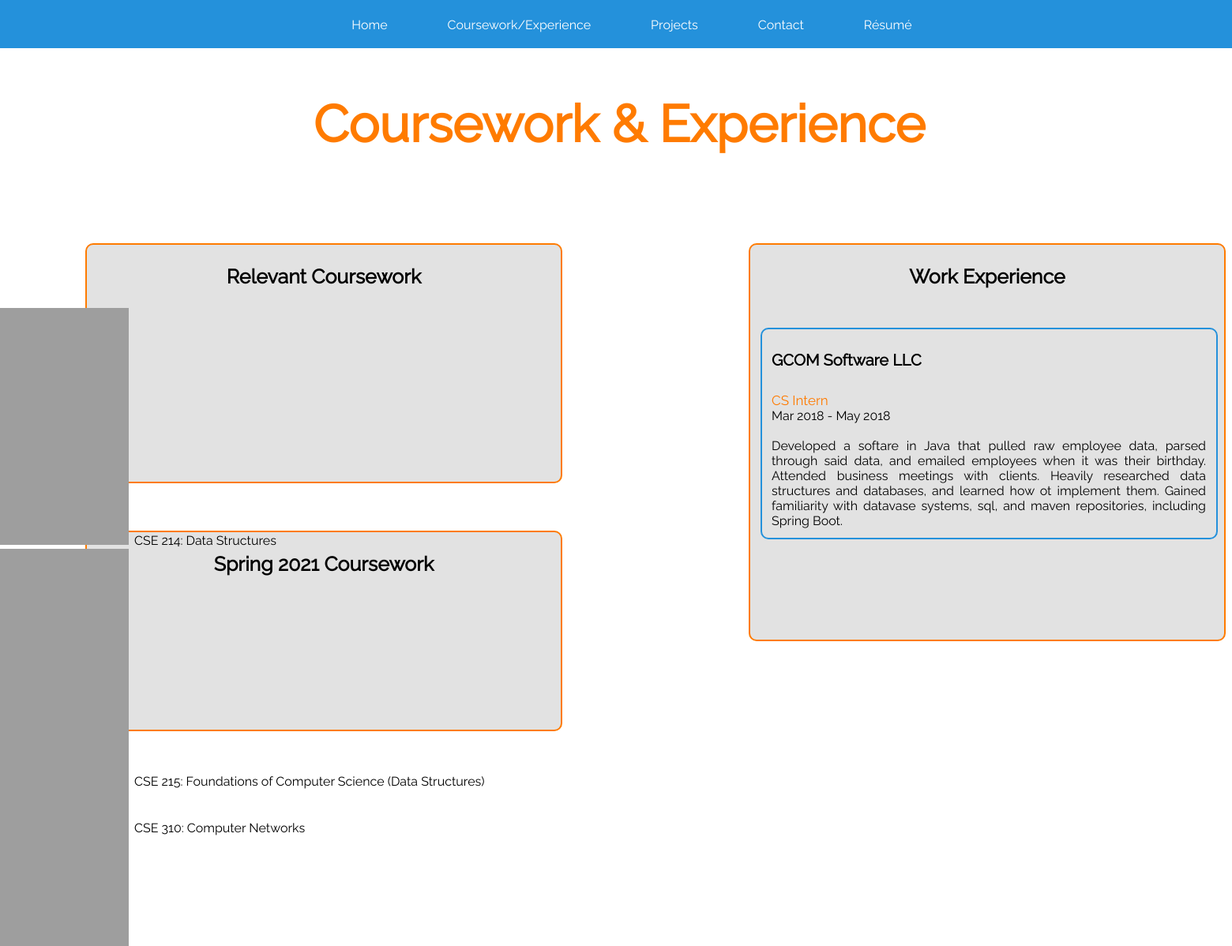
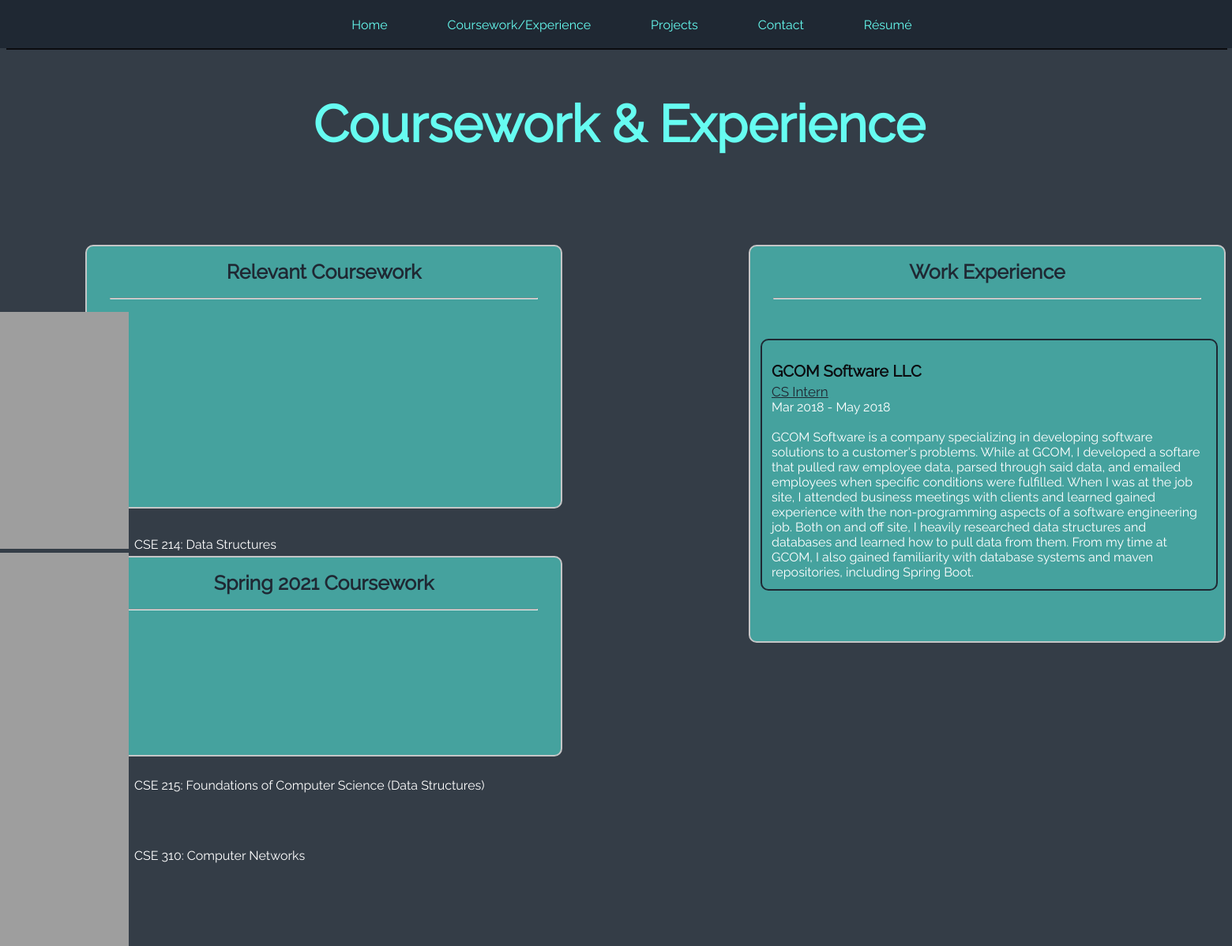
Before and after one commit to ksyadav01/personal-website, a Flask app: page /coursework_experience in a window 1560 px wide. Shown: the top 1198 px of the page at 79% size. Run offline with Flask 2, Linux system fonts and the light colour scheme.

Commit message:
Changed theme of website

```diff
--- a/app/static/styles/experience.css
+++ b/app/static/styles/experience.css
@@ -7,25 +7,37 @@
     /*font-family: 'Leto', sans-serif;*/
     font-family: 'Raleway', sans-serif;
 }
+#karangg-header{
+    color: Black;
+    text-align: center;
+    /* font-family: 'Leto', sans-serif;*/
+    font-family: 'Raleway', sans-serif;
+}
+body{
+    background-color: rgb(31, 40, 51, .90);
+}
 .nav-bar{
-    background-color: #2491db;
+    /*background-color: #2491db;*/
+    background-color: #1F2833;
     position: fixed;
     border-width: 0px;
     width: 100%;
-    height: 75px;
+    height: 74px;
     margin-top: -22px;
     margin-left: -8px;
     z-index: 10;
 }
 .nav-bar a {
     font-size: 16px;
-    color: white;
+    color: #66FCF1;
+    /*color: white;*/
     padding: 14px 16px;
     text-decoration: none;
     font-family: 'Raleway', sans-serif;
 }
 nav{
-    background-color: #2491db;
+    /*background-color: #2491db;*/
+    background-color: #1F2833;
 }
 nav ul{
     text-align: center;
@@ -36,13 +48,27 @@ ul{
 nav ul li{
     display: inline-block;
     padding: 20px;
-    color: white;
+    /*color: white;*/
+    color: #66FCF1;
     font-family: Arial;
     transition: .2s ease-out;
 }
-nav li:hover{
-    background-color: rgb(255, 123, 0);
+nav ul li:hover{
+    /*background-color: rgb(255, 123, 0);*/
+    background-color: #0b0c10;
 }
+.underbar-nav{
+    position: relative;
+    top: 53px;
+    width: 100%;
+    height: 0px;
+    border: 1px solid #0B0C10;
+    z-index: 2000;
+}
+
+
+
+
 .main-box{
     display: block;
     width: 100%;
@@ -62,34 +88,41 @@ nav li:hover{
     text-align: center;
     font-family: 'Raleway', sans-serif;
     font-size: 65px;
-    color:rgb(255, 123, 0);
+    color:#66FCF1;
     /*text-shadow: 1px 1px rgb(255, 123, 0);*/
 }
-
 .left-box{
 
     width: 100%;
+    justify-content: right;
 }
 .right-box{
     border: 0px;
     width: 100%;
 }
 .relevant-coursework-box{
-    background-color: rgb(211,211,211, .65);
-    border: 2px solid rgb(255, 123, 0);
+    background-color: #45A29E;
+    border: 2px solid #C5C6C7;
     border-radius: 10px;
     width: 600px;
-    height: 300px;
+    height: 330px;
     margin-left: 100px;
-
+    color: white;
     text-align: left;
     font-family: 'Raleway', sans-serif;
     font-size: normal;
 }
 .relevant-coursework-box h3{
+    color: #1F2833;
     text-align: center;
     font-family: 'Raleway', sans-serif;
     font-size: 25px;
+    line-height: 15px;
+}
+.relevant-coursework-box hr{
+    width: 90%;
+    color: #1F2833;
+
 }
 .cse li{
     list-style-image: url(https://img.icons8.com/color/20/000000/google-code.png);
@@ -101,29 +134,40 @@ nav li:hover{
     line-height: 23px;
     margin-left: 20px;
 }
+.languages li{
+    list-style-image: url(https://github.com/ksyadav01/image-holder/blob/main/images/icons8-bug-20-1.png?raw=true);
+    line-height: 23px;
+    margin-left: 20px;
+}
 .future-coursework-box{
-    background-color: rgb(211,211,211, .65);
-    border: 2px solid rgb(255, 123, 0);
+    background-color: #45A29E;
+    border: 2px solid #C5C6C7;
     border-radius: 10px;
     width: 600px;
     height: 250px;
     margin-left: 100px;
     margin-top: 60px;
-
+    color: white;
     text-align: left;
     font-family: 'Raleway', sans-serif;
     font-size: normal;
 }
 .future-coursework-box h3{
+    color: #1F2833;
     text-align: center;
     font-family: 'Raleway', sans-serif;
     font-size: 25px;
+    line-height: 15px;
+}
+.future-coursework-box hr{
+    width: 90%;
+    color: #1F2833;
+
 }
 
-
 .experience-box{
-    background-color: rgb(211,211,211, .65);
-    border: 2px solid rgb(255, 123, 0);
+    background-color: #45A29E;
+    border: 2px solid #C5C6C7;
     border-radius: 10px;
     width: 600px;
     height: 500px;
@@ -131,27 +175,36 @@ nav li:hover{
     text-align: left;
     font-family: 'Raleway', sans-serif;
     font-size: normal;
+    color: white;
 }
 .experience-box h3{
+    color: #1F2833;
     text-align: center;
     font-family: 'Raleway', sans-serif;
     font-size: 25px;
+    line-height: 15px;
+}
+.experience-box hr{
+    width: 90%;
+    color: #1F2833;
+
 }
 .gcom-box{
     width:575px;
     margin-left: 12.5px;
     margin-top: 50px;
-    border: 2px solid #2491db;
+    border: 2px solid #1F2833;
     border-radius: 10px;
 }
 .gcom{
-    margin-top: -10px;
-    text-align: justify;
+    margin-top: -35px;
+    text-align: left;
     padding: 12.5px;
 }
 .gcom-box h4{
     text-align: left;
     font-family: 'Raleway', sans-serif;
+    color: #0B0C10;
     font-size: 20px;
     line-height: 0px;
     padding: 12.5px;
@@ -160,8 +213,7 @@ nav li:hover{
     text-align: left;
     font-family: 'Raleway', sans-serif;
     font-size: 17px;
-    text-decoration: none;
     line-height: 0px;
-    color: rgb(255, 123, 0);
+    color: #1F2833;
 
 }
--- a/app/templates/contact.html
+++ b/app/templates/contact.html
@@ -23,7 +23,7 @@
     </div>
 </div>
 <div class="main-header">
-    <h1>Coursework & Experience</h1>
+    <h1>Contact</h1>
 </div>
 <div class="container">
 
--- a/app/templates/experience.html
+++ b/app/templates/experience.html
@@ -22,6 +22,9 @@
         </nav>
     </div>
 </div>
+<div class="underbar-nav">
+
+</div>
 
 <div class="main-header">
     <h1>Coursework & Experience</h1>
@@ -31,6 +34,7 @@
         <div class="left-box">
             <div class="relevant-coursework-box">
                 <h3>Relevant Coursework</h3>
+                <hr>
                 <ul class="cse">
                     <li>CSE 214: Data Structures</li>
                     <li>CSE 215: Foundations of Computer Science (Data Structures)</li>
@@ -42,9 +46,13 @@
                     <li>AMS 210: Applied Linear Algebra</li>
                     <li>AMS 310: Survey of Probability and Statistics</li>
                 </ul>
+                <ul class="languages">
+                    <li>Languages: Java, Python, HTML, CSS, Assembly, OCaml</li>
+                </ul>
             </div>
             <div class="future-coursework-box">
                 <h3>Spring 2021 Coursework</h3>
+                <hr>
                 <ul class="cse">
                     <li>CSE 310: Computer Networks</li>
                     <li>CSE 316: Fundamentals of Software Development</li>
@@ -60,16 +68,20 @@
         <div class="right-box">
             <div class="experience-box">
                 <h3>Work Experience</h3>
+                <hr>
                 <div class="gcom-box">
                     <h4>GCOM Software LLC</h4>
                     <div class="gcom">
                         <a href="https://www.gcomsoft.com/">CS Intern</a>
                         <br>
                         Mar 2018 - May 2018
-                        <br><br>Developed a softare in Java that pulled raw employee data, parsed through said data, and emailed
-                         employees when it was their birthday. Attended business meetings with clients. Heavily researched data
-                         structures and databases, and learned how ot implement them. Gained familiarity with datavase systems, sql,
-                         and maven repositories, including Spring Boot.
+                        <br><br>GCOM Software is a company specializing in developing software solutions to a customer's problems.
+                         While at GCOM, I developed a softare that pulled raw employee data, parsed through said data, and emailed
+                         employees when specific conditions were fulfilled. When I was at the job site, I attended business meetings
+                         with clients and learned gained experience with the non-programming aspects of a software engineering job.
+                         Both on and off site, I heavily researched data structures and databases and learned how to pull data from them.
+                         From my time at GCOM, I also gained familiarity with database systems and maven repositories, including Spring
+                         Boot.
                     </div>
                 </div>
             </div>
--- a/app/templates/projects.html
+++ b/app/templates/projects.html
@@ -1,7 +1,7 @@
 <!DOCTYPE html>
 <html lang="en">
 <head>
-    <link rel="stylesheet" type="text/css" href="{{ url_for('static',filename='styles/projects.css') }}">
+    <link rel="stylesheet" type="text/css" href="{{ url_for('static',filename='styles/experience.css') }}">
     <meta charset="UTF-8">
     <title>Projects</title>
 </head>
@@ -21,6 +21,9 @@
             </ul>
         </nav>
     </div>
+</div>
+<div class="underbar-nav">
+
 </div>
 
 <div class="main-header">
```
Also changed, not shown: app/static/styles/home.css (+63 -39 lines), app/static/styles/projects.css (+26 -14 lines), app/templates/home.html (+4 -4 lines).
